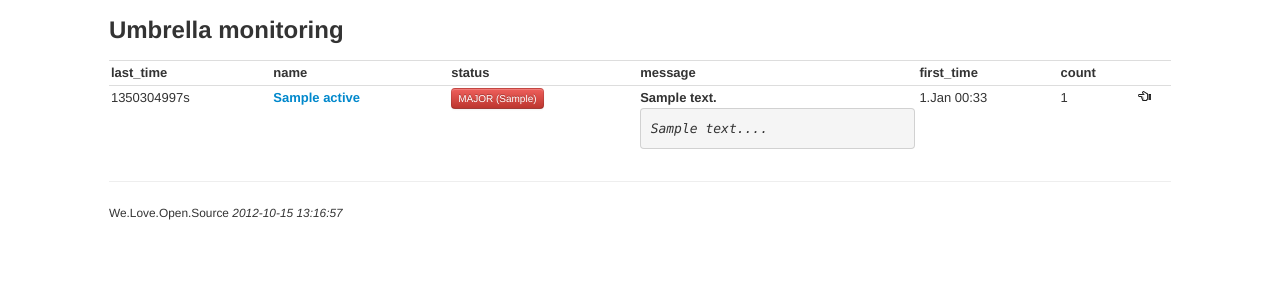
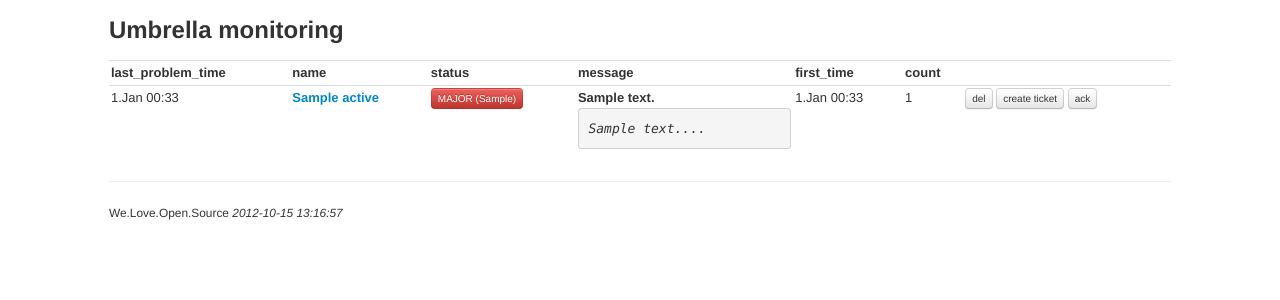
Before and after one commit to hecko/paraguas, a PHP site: page /list.php in a window 1280 px wide. Shown: the top 300 px of the page. Run offline with PHP 8.4, Linux system fonts and the light colour scheme; tables that the repository leaves empty or names only in its code hold one stand-in row (values such as "Sample post"); data that the repository does not hold is empty; a stand-in replaces the project's code that opens the database connection.

Commit message:
added last_problem_time into database

```diff
--- a/frontend/paraguas/list.php
+++ b/frontend/paraguas/list.php
@@ -21,7 +21,7 @@ while ($row = mysql_fetch_assoc($raw)) {
 	$data[$row['id']] = $row;
 }
 
-$cols = array('last_time','name','status','message','first_time','count');
+$cols = array('last_problem_time','name','status','message','first_time','count');
 
 $out.='<table class="table table-condensed table-hover">';
 
@@ -59,7 +59,7 @@ foreach ($data as $r) {
       $out.='<td><button class="btn btn-mini '.$r['btn_color'].'">'.$r[$c].'</button></td>';
 	} elseif ($c=='status') {
 	  $out.='<td><button class="btn btn-mini '.$r['btn_color'].'">'.$r['status_btn_value'].' ('.$r['severity'].')</button></td>';
-    } elseif ($c == 'first_time') {
+    } elseif (($c == 'first_time') or ($c == 'last_problem_time')) {
       $r[$c] = date("j.M H:i",$r[$c]);
 	  $out.='<td>'.$r[$c].'</td>';
 	} elseif ($c == 'last_time') {
@@ -76,7 +76,9 @@ foreach ($data as $r) {
 	}
   }
   $out.='<td>
-	<a href="del.php?id='.$r['id'].'" class="icon-hand-left"></a>
+	<a class="btn btn-mini" href="del.php?id='.$r['id'].'">del</a>
+	<a class="btn btn-mini" href="ticket.php?id='.$r['id'].'">create ticket</a></a>
+	<a class="btn btn-mini" href="ack.php?id='.$r['id'].'">ack</a></a>
     </td>';
   $out.='</tr>';
 }
--- a/frontend/paraguas/post/index.php
+++ b/frontend/paraguas/post/index.php
@@ -31,14 +31,14 @@ if ((mysql_num_rows($raw)>=1) and ($s==0)) {
       }
     }
   } else {
-  //the problem is not acked yet, just update its status to OK
+    //the problem is not acked yet, just update its status to OK
     $sql = "UPDATE active SET count=count+1,last_time=$t,severity=$i,status=$s WHERE id=".$row['id'].";";
 	mysql_query($sql);
   }
 } elseif ((mysql_num_rows($raw)>=1) and ($s==1)) {
   //execute this if we aldeady have this message and received message has problem status
   $row = mysql_fetch_assoc($raw);
-  $sql = "UPDATE active SET count=count+1,last_time=$t,severity=$i,status=$s WHERE id=".$row['id'].";";
+  $sql = "UPDATE active SET count=count+1,last_time=$t,severity=$i,status=$s,last_problem_time=$t WHERE id=".$row['id'].";";
   if (mysql_query($sql)) {
 	  echo "Problem message count +1ned\n";
   } else {
```
